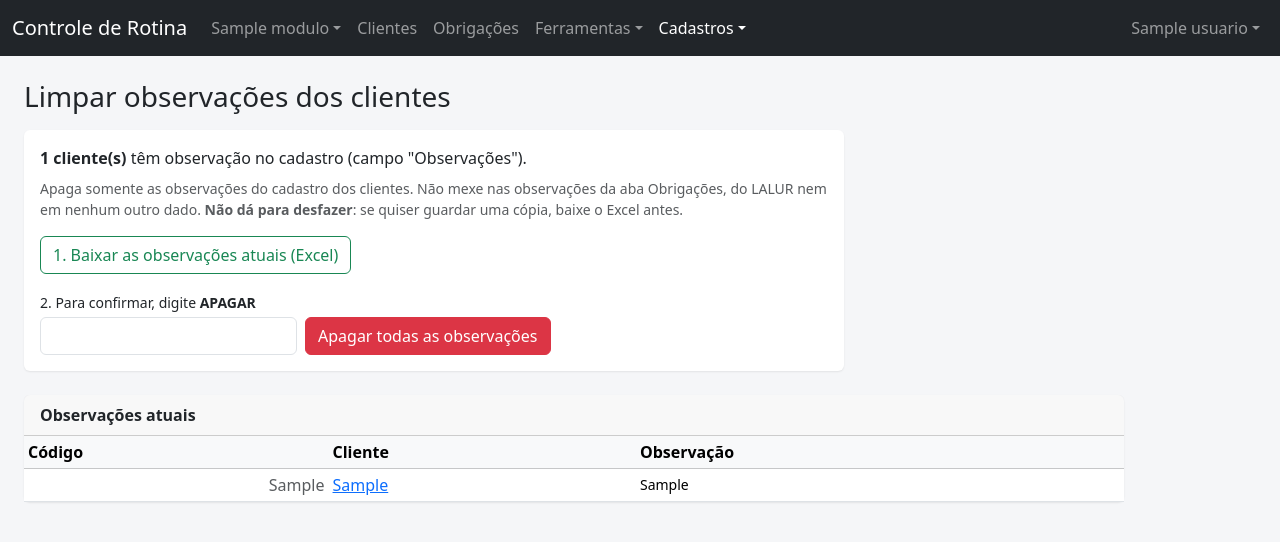
After one commit to hudcarvalho/firstproject, a Flask app: page /clientes/observacoes in a window 1280 px wide. The commit adds this page. Shown: the top 542 px of the page. Run offline with Flask 3, Linux system fonts and the light colour scheme; a user stored in the database is signed in; tables that the repository leaves empty hold one stand-in row (values such as "Sample post"); parts of the project's set-up code (start-up, migrations or seed data) failed here and were passed over; some libraries are stand-ins or nearby versions.

Commit message:
Cadastros: limpar as observações de todos os clientes
Tela só para administradores (Cadastros → Limpar observações dos
clientes): mostra quantos clientes têm observação e a lista, permite
baixar uma cópia em Excel e apaga todas depois de digitar APAGAR.
Mexe só no campo Observações do cadastro.

Co-Authored-By: Claude Opus 5.5 <noreply@anthropic.com>
Claude-Session: https://claude.ai/code/session_011kNbr5YKcV9vwtzxqVFpDu

```diff
--- a/app/auth.py
+++ b/app/auth.py
@@ -23,6 +23,7 @@ ENDPOINTS_ADMIN = {
     "main.responsaveis_lista", "main.responsavel_form", "main.modulos_lista", "main.modulo_form",
     "auth.usuarios_lista", "auth.usuario_form",
     "main.importar", "main.importar_previa", "main.importar_confirmar",
+    "main.observacoes_limpar",
 }
 ENDPOINTS_ADMIN_SO_POST = {"main.matriz"}  # qualquer um vê; só admin salva
 
--- a/app/routes.py
+++ b/app/routes.py
@@ -629,3 +629,46 @@ def importar_confirmar(token):
         partes.append(f"{resultado['erros']} com erro não importada(s)")
     flash("Importação concluída: " + ", ".join(partes) + ".", "success")
     return redirect(url_for("main.empresas_lista"))
+
+
+# ---------------------------------------------------------------- limpar observações (administradores)
+
+@bp.route("/clientes/observacoes", methods=["GET", "POST"])
+def observacoes_limpar():
+    """Apaga as observações do cadastro de todos os clientes (com cópia em Excel antes, se quiser)."""
+    com_obs = (Empresa.query.filter(Empresa.observacoes.isnot(None), Empresa.observacoes != "")
+               .order_by(Empresa.razao_social).all())
+    if request.args.get("formato") == "xlsx":
+        from io import BytesIO
+
+        from flask import send_file
+        from openpyxl import Workbook
+        from openpyxl.styles import Alignment, Font
+
+        wb = Workbook()
+        ws = wb.active
+        ws.title = "Observações"
+        ws.append(["Código", "Razão social", "CNPJ", "Observação"])
+        for c in ws[1]:
+            c.font = Font(bold=True)
+        for e in com_obs:
+            ws.append([int(e.codigo) if (e.codigo or "").isdigit() else e.codigo, e.razao_social, e.cnpj_formatado,
+                       e.observacoes])
+            ws.cell(ws.max_row, 4).alignment = Alignment(wrap_text=True, vertical="top")
+        for letra, largura in zip("ABCD", (9, 45, 20, 80)):
+            ws.column_dimensions[letra].width = largura
+        buf = BytesIO()
+        wb.save(buf)
+        buf.seek(0)
+        return send_file(buf, as_attachment=True, download_name=f"observacoes_clientes_{date.today():%Y-%m-%d}.xlsx",
+                         mimetype="application/vnd.openxmlformats-officedocument.spreadsheetml.sheet")
+    if request.method == "POST":
+        if (request.form.get("confirmacao") or "").strip().upper() != "APAGAR":
+            flash("Para apagar, digite APAGAR na caixa de confirmação.", "warning")
+            return redirect(url_for("main.observacoes_limpar"))
+        for e in com_obs:
+            e.observacoes = None
+        db.session.commit()
+        flash(f"Observações apagadas de {len(com_obs)} cliente(s).", "success")
+        return redirect(url_for("main.observacoes_limpar"))
+    return render_template("empresas/observacoes_limpar.html", empresas=com_obs)
--- a/app/templates/base.html
+++ b/app/templates/base.html
@@ -48,7 +48,7 @@
         </li>
         {% if current_user.admin %}
         <li class="nav-item dropdown">
-          <a class="nav-link dropdown-toggle {{ 'active' if 'regime' in ep or 'responsav' in ep or 'modulo' in ep or 'usuario' in ep or 'importar' in ep }}" href="#" data-bs-toggle="dropdown">Cadastros</a>
+          <a class="nav-link dropdown-toggle {{ 'active' if 'regime' in ep or 'responsav' in ep or 'modulo' in ep or 'usuario' in ep or 'importar' in ep or 'observacoes_limpar' in ep }}" href="#" data-bs-toggle="dropdown">Cadastros</a>
           <ul class="dropdown-menu">
             <li><a class="dropdown-item" href="{{ url_for('main.regimes_lista') }}">Regimes tributários</a></li>
             <li><a class="dropdown-item" href="{{ url_for('main.responsaveis_lista') }}">Responsáveis</a></li>
@@ -57,6 +57,7 @@
             <li><a class="dropdown-item" href="{{ url_for('auth.usuarios_lista') }}">Usuários</a></li>
             <li><hr class="dropdown-divider"></li>
             <li><a class="dropdown-item" href="{{ url_for('main.importar') }}">Importar clientes</a></li>
+            <li><a class="dropdown-item" href="{{ url_for('main.observacoes_limpar') }}">Limpar observações dos clientes</a></li>
           </ul>
         </li>
         {% endif %}
--- /dev/null
+++ b/app/templates/empresas/observacoes_limpar.html
@@ -0,0 +1,42 @@
+{% extends "base.html" %}
+{% block title %}Limpar observações{% endblock %}
+{% block content %}
+<h1 class="h3 mb-3">Limpar observações dos clientes</h1>
+<div class="card mb-4" style="max-width: 820px">
+  <div class="card-body">
+    {% if empresas %}
+    <p class="mb-2"><strong>{{ empresas|length }} cliente(s)</strong> têm observação no cadastro (campo "Observações").</p>
+    <p class="small text-muted">Apaga somente as observações do cadastro dos clientes. Não mexe nas observações da aba Obrigações,
+      do LALUR nem em nenhum outro dado. <strong>Não dá para desfazer</strong>: se quiser guardar uma cópia, baixe o Excel antes.</p>
+    <a class="btn btn-outline-success mb-3" href="{{ url_for('main.observacoes_limpar', formato='xlsx') }}">1. Baixar as observações atuais (Excel)</a>
+    <form method="post" class="d-flex flex-wrap align-items-end gap-2"
+          onsubmit="return confirm('Apagar as observações de {{ empresas|length }} cliente(s)? Não dá para desfazer.')">
+      <input type="hidden" name="csrf_token" value="{{ csrf_token() }}">
+      <div><label class="form-label small mb-1" for="confirmacao">2. Para confirmar, digite <strong>APAGAR</strong></label>
+        <input class="form-control" name="confirmacao" id="confirmacao" autocomplete="off" required></div>
+      <button class="btn btn-danger">Apagar todas as observações</button>
+    </form>
+    {% else %}
+    <p class="mb-0 text-muted">Nenhum cliente tem observação no cadastro.</p>
+    {% endif %}
+  </div>
+</div>
+
+{% if empresas %}
+<div class="card" style="max-width: 1100px">
+  <div class="card-header"><strong>Observações atuais</strong></div>
+  <div class="table-responsive" style="max-height: 55vh">
+  <table class="table table-sm align-middle mb-0">
+    <thead class="table-light sticky-top"><tr><th>Código</th><th>Cliente</th><th>Observação</th></tr></thead>
+    <tbody>
+    {% for e in empresas %}
+      <tr><td class="text-end text-muted">{{ e.codigo or '' }}</td>
+        <td class="text-nowrap"><a href="{{ url_for('main.empresa_detalhe', id=e.id) }}">{{ e.razao_social }}</a></td>
+        <td class="small" style="white-space: pre-line">{{ e.observacoes }}</td></tr>
+    {% endfor %}
+    </tbody>
+  </table>
+  </div>
+</div>
+{% endif %}
+{% endblock %}
```
Also changed, not shown: tests/test_fluxo.py (+30 -0 lines).
